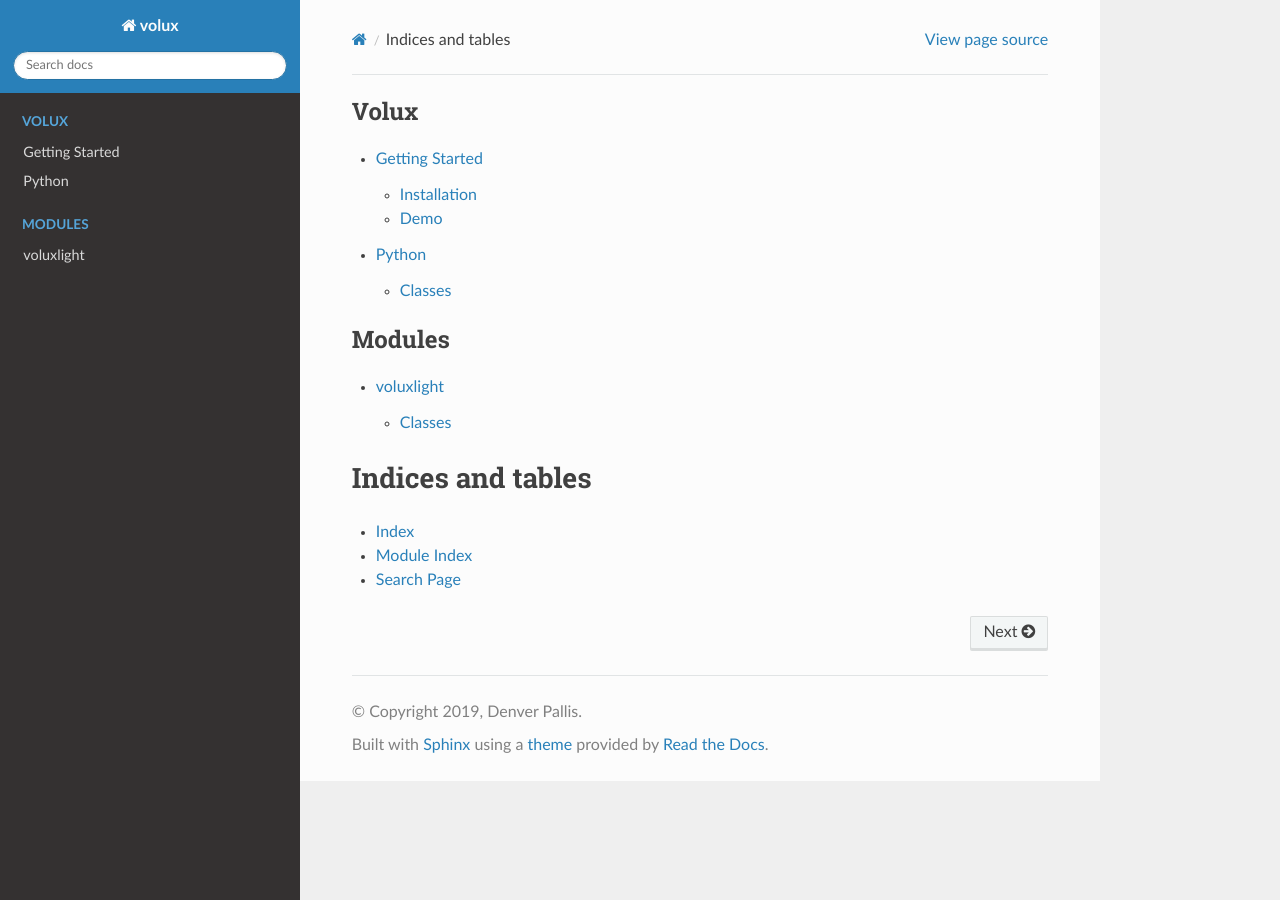
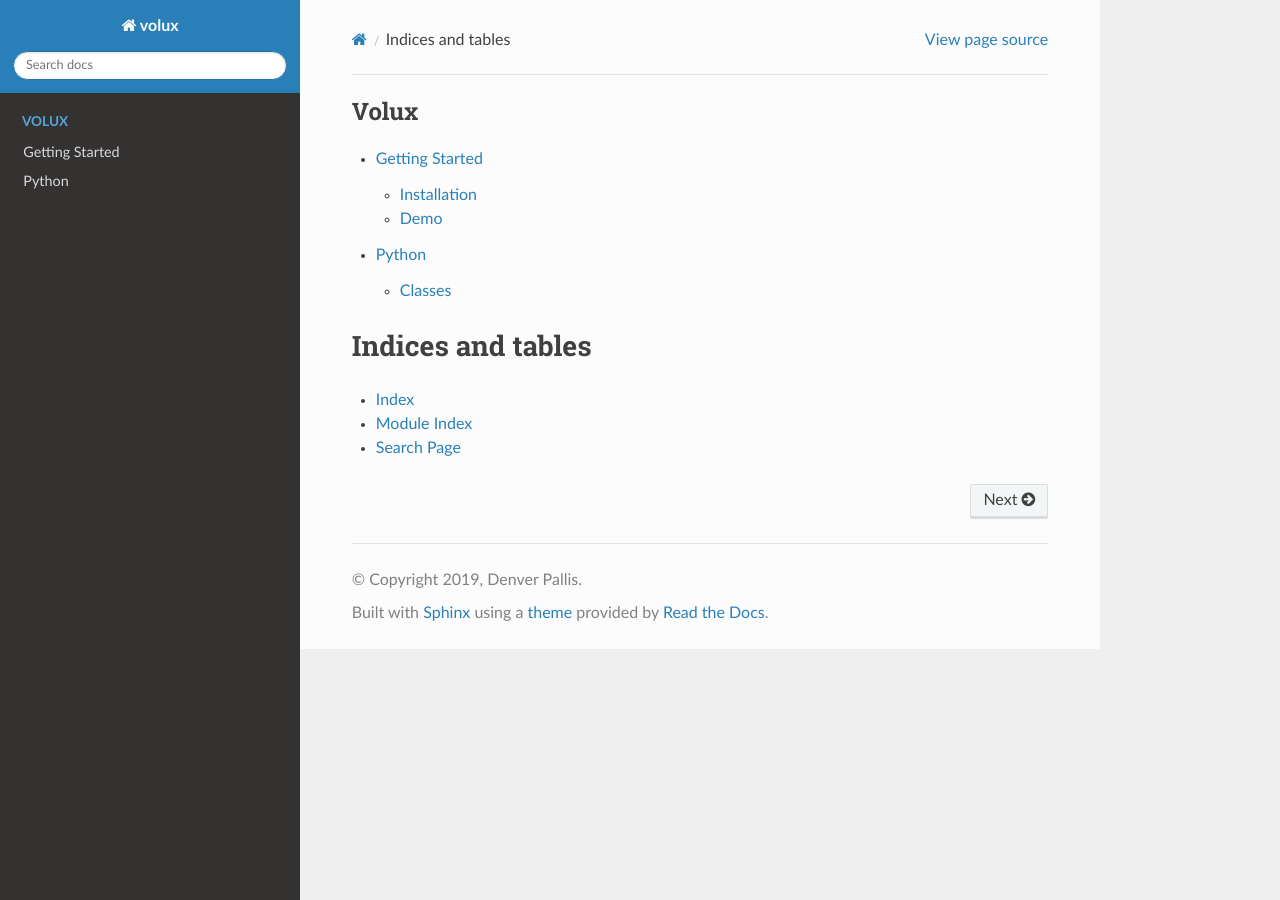
Before and after one commit to DrTexx/Volux, a Sphinx documentation site: the page built from docs/index.rst, in a window 1280 px wide. Built offline with Sphinx 7.4.7 and the Read the Docs theme 2.0.0, drawn with Linux system fonts in a browser that asks for light colours.

Commit message:
updated docs

```diff
--- a/docs/conf.py
+++ b/docs/conf.py
@@ -10,9 +10,9 @@
 # add these directories to sys.path here. If the directory is relative to the
 # documentation root, use os.path.abspath to make it absolute, like shown here.
 #
-# import os
-# import sys
-# sys.path.insert(0, os.path.abspath('.'))
+import os
+import sys
+sys.path.insert(0, os.path.abspath('.'))
 
 
 # -- Project information -----------------------------------------------------
@@ -31,7 +31,8 @@ release = '0.9.1'
 # extensions coming with Sphinx (named 'sphinx.ext.*') or your custom
 # ones.
 extensions = [
-    'sphinx-prompt'
+    'sphinx-prompt',
+    'sphinx.ext.autodoc'
 ]
 
 # Add any paths that contain templates here, relative to this directory.
--- a/docs/index.rst
+++ b/docs/index.rst
@@ -17,7 +17,7 @@
    :maxdepth: 2
    :caption: Modules
 
-   modules/voluxlight
+
 
 Indices and tables
 ==================
```
Also changed, not shown: docs/old_voluxlight.rst (renamed from docs/modules/voluxlight.rst).
